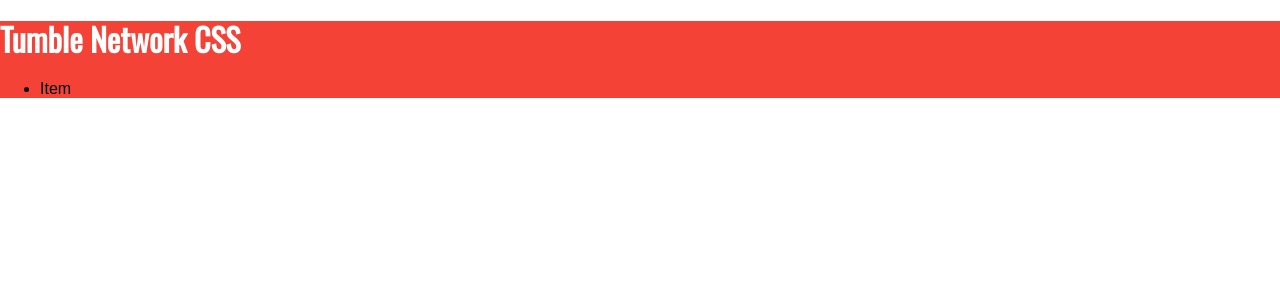
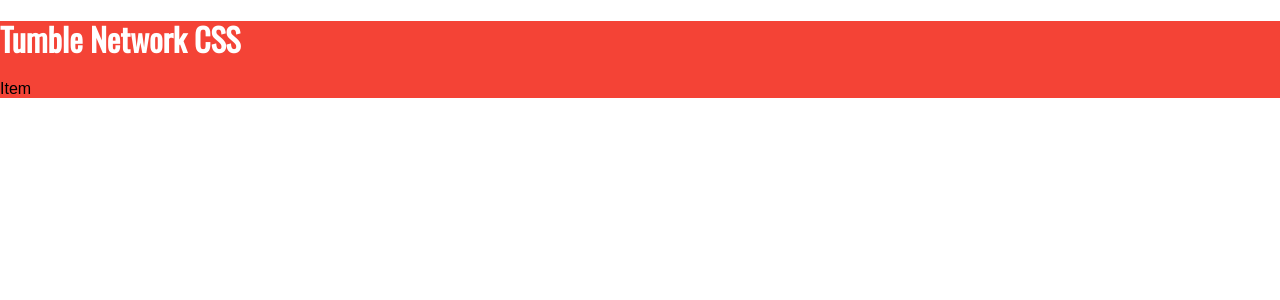
Before and after one commit to tumblenet/tumblenet-css, a Jekyll site: the page built from index.html, in a window 1280 px wide. Shown: the top 300 px of the page. Built offline with Jekyll 4.4.1, drawn with Linux system fonts in a browser that asks for light colours.

Commit message:
Update tumblenet.min.html

```diff
--- a/css/tumblenet.min.html
+++ b/css/tumblenet.min.html
@@ -2,7 +2,10 @@
 permalink: /css/tumblenet.min.css
 ---
 @import url('https://fonts.googleapis.com/css?family=Oswald|Roboto');
-* { margin: 0, padding: 0 }
+* {
+margin: 0;
+padding: 0;
+}
 *,
 *:before,
 *:after {
```
